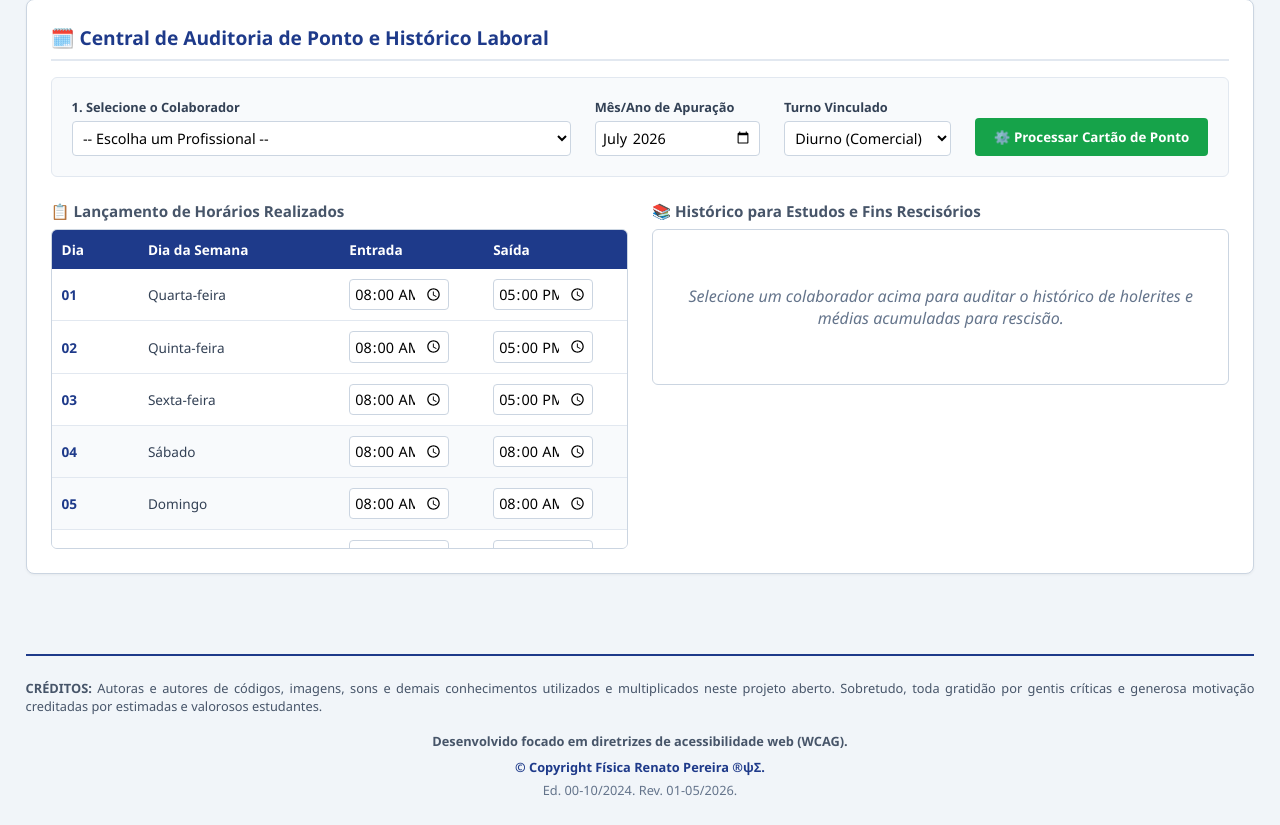
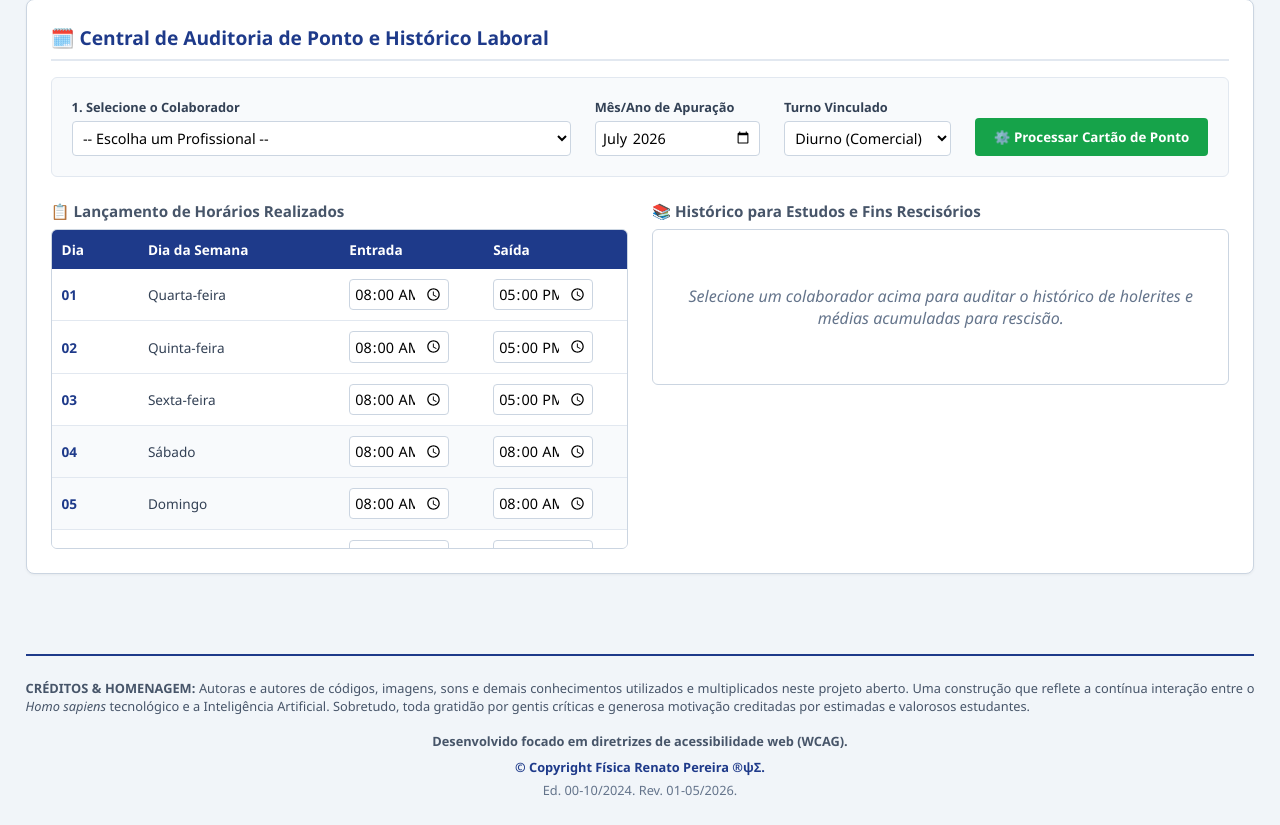
Before and after one commit to ProfRenatoPereira/folhadm, a Flask app: page / in a window 1280 px wide. Shown: the part 1393-2218 px from the top of the page. Run offline with Flask 3, Linux system fonts and the light colour scheme; data that the repository does not hold is empty; some libraries are stand-ins or nearby versions.

Commit message:
Update index.html

```diff
--- a/templates/index.html
+++ b/templates/index.html
@@ -273,9 +273,10 @@
 
 <script src="{{ url_for('static', filename='script.js') }}"></script>
         <!-- SEÇÃO ADICIONADA: RODAPÉ INSTITUCIONAL E ACESSIBILIDADE -->
+        <!-- SEÇÃO ATUALIZADA: RODAPÉ INSTITUCIONAL, HOMENAGEM E EVOLUÇÃO TECNOLÓGICA -->
     <footer style="margin-top: 3rem; padding-top: 1.5rem; border-top: 2px solid var(--primary); font-family: sans-serif; font-size: 0.8rem; color: #475569;" class="rodape-legal">
         <p style="text-align: justify; line-height: 1.4; margin-bottom: 1rem;">
-            <strong>CRÉDITOS:</strong> Autoras e autores de códigos, imagens, sons e demais conhecimentos utilizados e multiplicados neste projeto aberto. Sobretudo, toda gratidão por gentis críticas e generosa motivação creditadas por estimadas e valorosos estudantes.
+            <strong>CRÉDITOS & HOMENAGEM:</strong> Autoras e autores de códigos, imagens, sons e demais conhecimentos utilizados e multiplicados neste projeto aberto. Uma construção que reflete a contínua interação entre o <em>Homo sapiens</em> tecnológico e a Inteligência Artificial. Sobretudo, toda gratidão por gentis críticas e generosa motivação creditadas por estimadas e valorosos estudantes.
         </p>
         <p style="text-align: center; margin-bottom: 0.5rem; font-weight: 600;">
             Desenvolvido focado em diretrizes de acessibilidade web (WCAG).
@@ -288,5 +289,6 @@
         </p>
     </footer>
 
+
 </body>
 </html>
```
